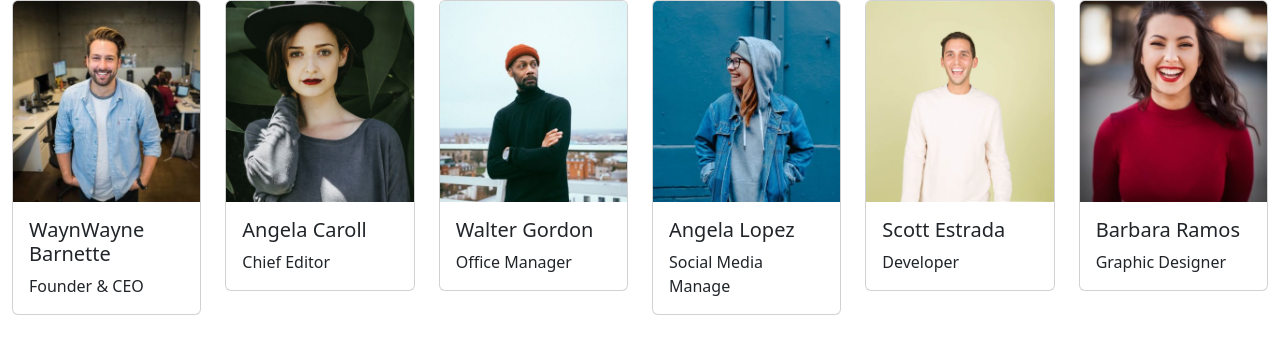
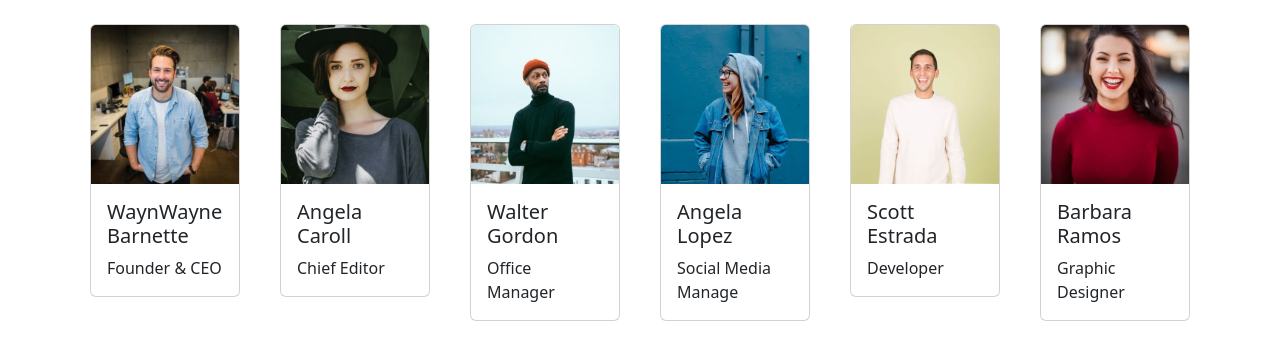
Before and after one commit to Richter96/js-our-team, a plain HTML site: page index.html in a window 1280 px wide. Drawn offline with nearby package versions, Linux system fonts and the light colour scheme.

Commit message:
edit margin

```diff
--- a/asset/js/main.js
+++ b/asset/js/main.js
@@ -79,7 +79,7 @@ for (let i = 0; i < teamMembers.length; i++) {
     console.log('ruolo', Thisteam.ruolo);
     console.log('foto', Thisteam.foto);
     const markupTeam = `
-    <div class="col">
+    <div class="col m-2">
         <div class="card">
             <img src="./asset/img/${Thisteam.foto}" class="card-img-top">
                 <div class="card-body">
--- a/index.html
+++ b/index.html
@@ -15,7 +15,7 @@
 </head>
 
 <body>
-    <div class="container-fluid">
+    <div class="container-sm mt-3">
         <div class="row">
 
         </div>
```
